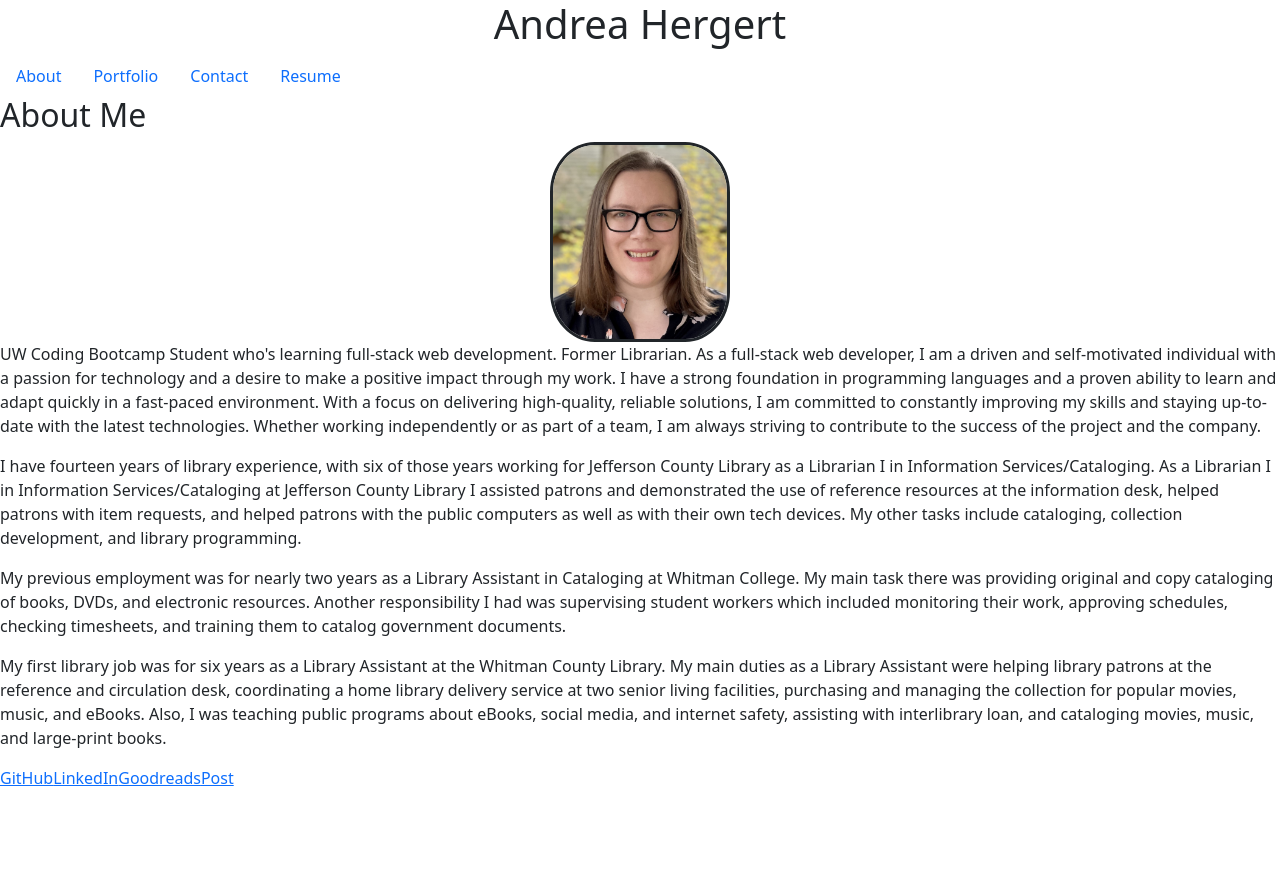
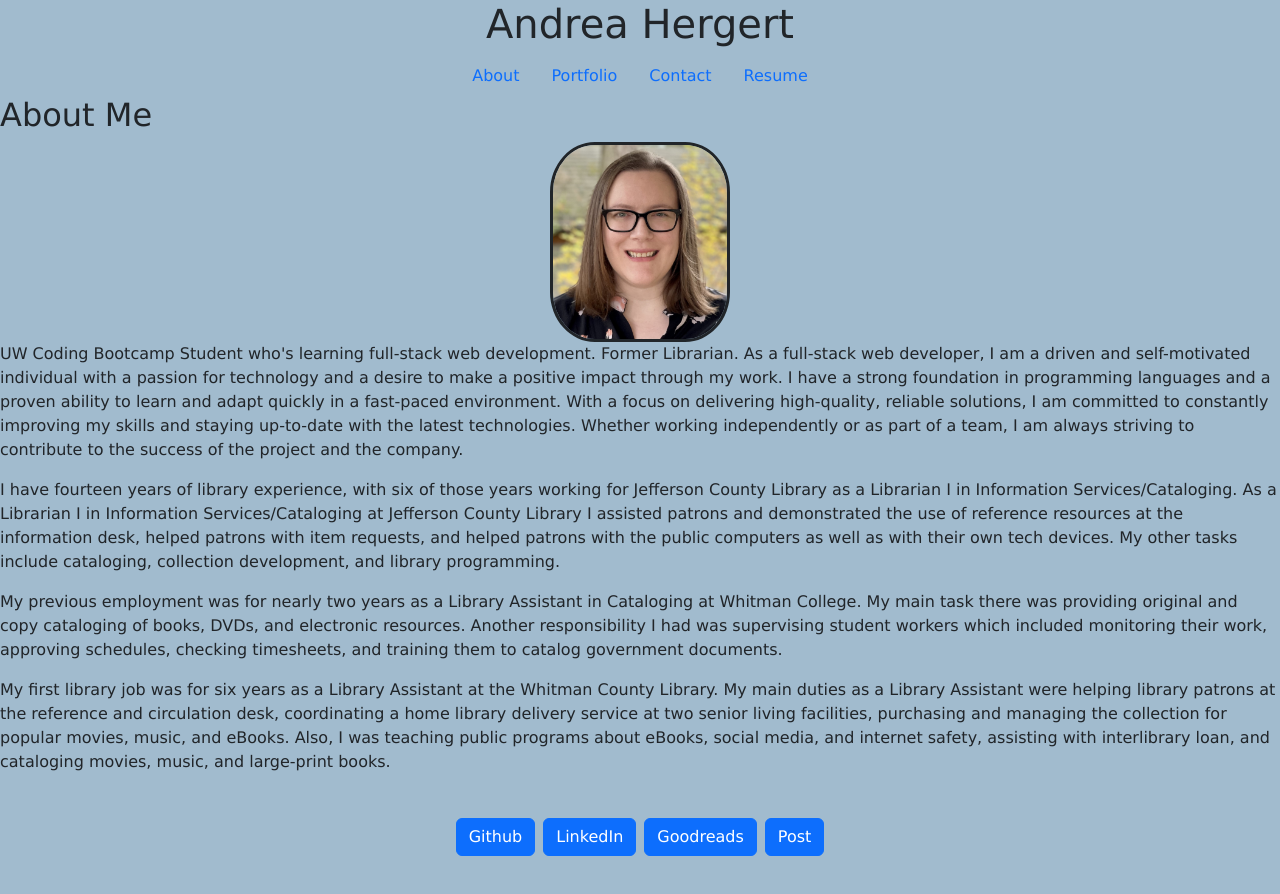
Before and after one commit to andreahergert/portfolio, a React (Create React App) app: page / in a window 1280 px wide. Shown: the top 894 px of the page. Before the commit the page ends 800 px from the top, so only its background shows below. Built offline with nearby package versions, Linux system fonts and the light colour scheme.

Commit message:
added background color

```diff
--- a/src/components/Footer.js
+++ b/src/components/Footer.js
@@ -1,32 +1,17 @@
-import React from 'react';
+import React from "react";
 
 function Footer() {
   return (
-    <ul className="nav">
-      <li className="nav-item">
-        <a href="https://github.com/andreahergert" target="blank">
-          GitHub
-        </a>
-      </li>
-      <li className="nav-item">
-        <a
-          href="https://www.linkedin.com/in/andreahergert/" target="blank">
-          LinkedIn
-        </a>
-      </li>
-      <li className="nav-item">
-        <a
-          href="https://www.goodreads.com/andreahergert" target="blank">
-          Goodreads
-        </a>
-      </li>
-      <li className="nav-item">
-        <a
-          href="https://post.news/@andreahergert" target="blank">
-          Post
-        </a>
-      </li>
-    </ul>
+    <footer className="text-center">
+      <div className="container p-4">
+        <section className="mb-4">
+          <a className="btn btn-primary btn-floating m-1" href="https://github.com/andreahergert" target="blank" role="button">Github<i className="fab fa-github"></i></a>
+          <a className="btn btn-primary btn-floating m-1" href="https://www.linkedin.com/in/andreahergert/" target="blank" role="button">LinkedIn<i className="fab fa-linkedin-in"></i></a>
+          <a className="btn btn-primary btn-floating m-1" href="https://www.goodreads.com/andreahergert" target="blank" role="button">Goodreads<i className="fab fa-linkedin-in"></i></a>
+          <a className="btn btn-primary btn-floating m-1" href="https://post.news/@andreahergert" target="blank" role="button">Post<i className="fab fa-linkedin-in"></i></a>
+        </section>
+      </div>
+    </footer>
   );
 }
 
--- a/src/components/Navbar.js
+++ b/src/components/Navbar.js
@@ -2,7 +2,7 @@ import React from 'react';
 
 function Navbar({ currentPage, handlePageChange }) {
   return (
-    <ul className="nav">
+    <ul className='nav justify-content-center'>
       <li className="nav-item">
         <a
           href="#about"
--- a/src/components/PortfolioContainer.js
+++ b/src/components/PortfolioContainer.js
@@ -27,7 +27,7 @@ export default function PortfolioContainer() {
   const handlePageChange = (page) => setCurrentPage(page);
 
   return (
-    <div>
+    <div className='body'>
       <Header currentPage={currentPage} handlePageChange={handlePageChange} />
       <Navbar currentPage={currentPage} handlePageChange={handlePageChange} />
       {renderPage()}
--- a/src/style/style.css
+++ b/src/style/style.css
@@ -1,3 +1,9 @@
+.body {
+    font-family: Verdana, Geneva, Tahoma, sans-serif;
+    background-color: #A1BBCE;
+    margin: 0;
+}
+
 /* Tablets */
 @media screen and (max-width: 992px) {}
 
```
